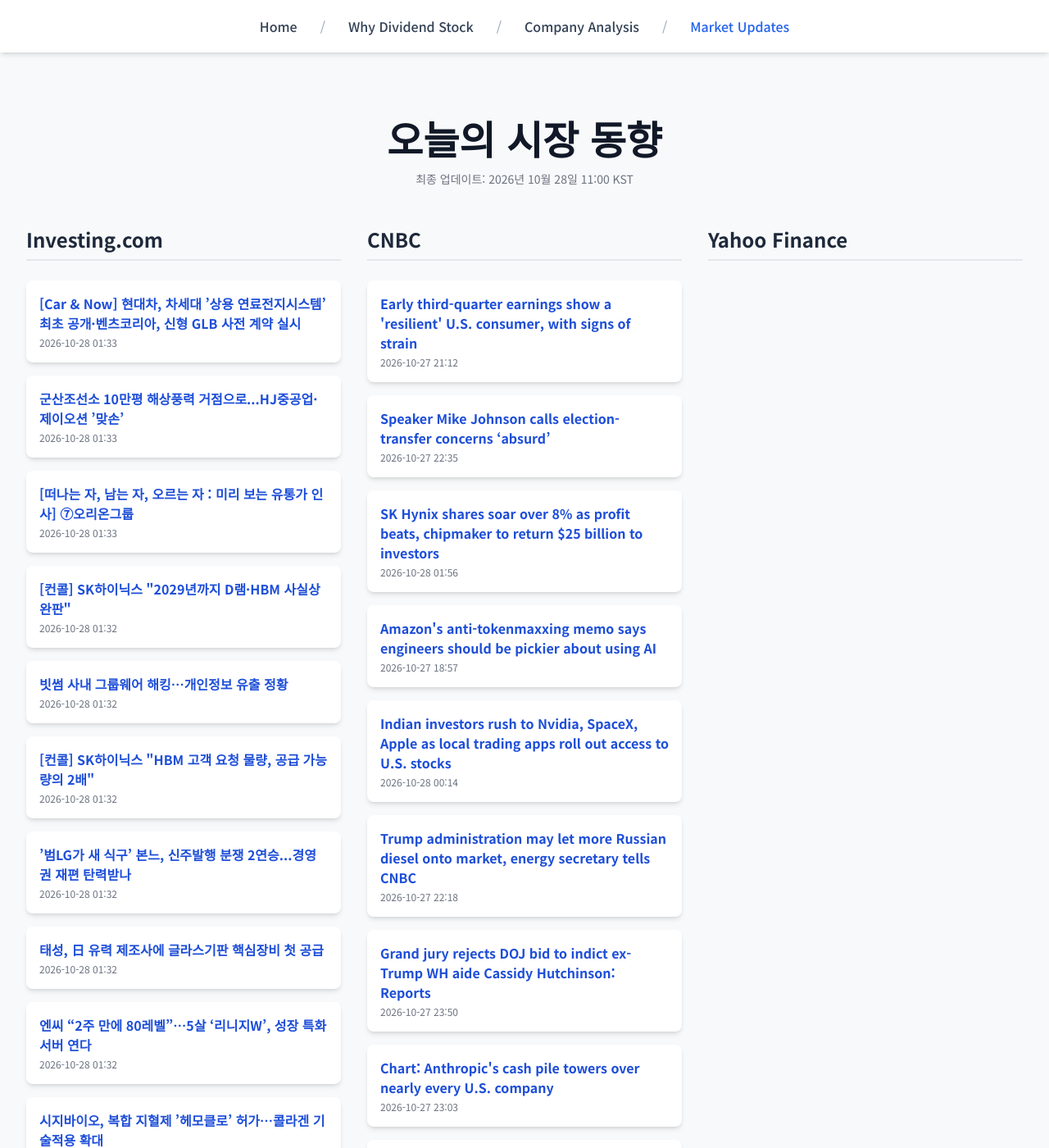
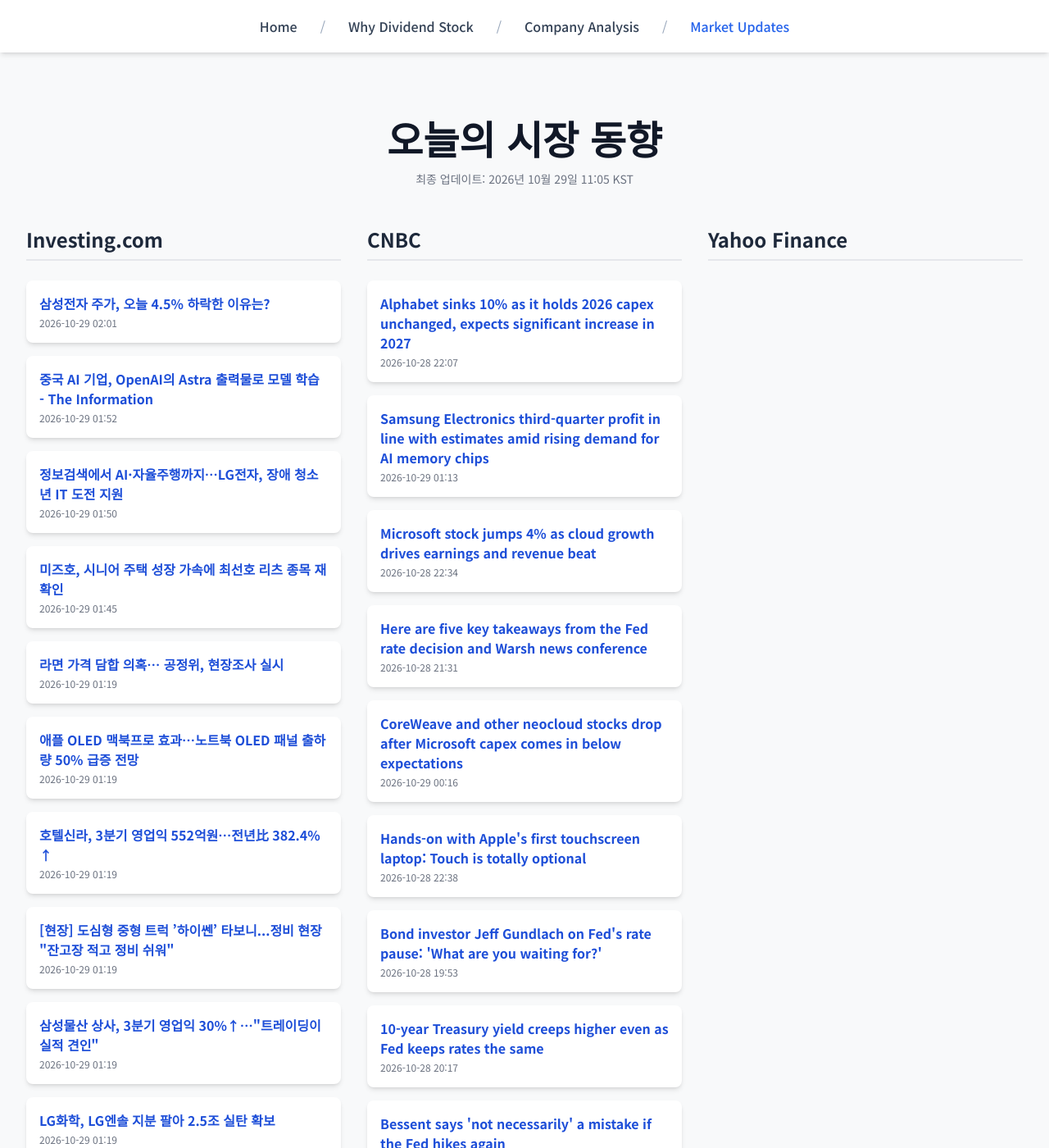
Before and after one commit to Kay-Hwang/my-company-analysis, a Jekyll site: the page built from market-updates.html, in a window 1280 px wide and 1400 px high. Shown: the whole window at 82% size. Built offline with Jekyll 4.4.1, drawn with Linux system fonts in a browser that asks for light colours; nearby versions of some CDN libraries; a script that is not in the unit is left out; some of the changed text lies outside the part shown.

Commit message:
Update daily data

```diff
--- a/_data/latest_data.json
+++ b/_data/latest_data.json
@@ -1,128 +1,128 @@
 {
-  "lastUpdated": "2026년 10월 28일 11:00 KST",
+  "lastUpdated": "2026년 10월 29일 11:05 KST",
   "news": {
     "investing": [
       {
-        "title": "[Car & Now] 현대차, 차세대 ’상용 연료전지시스템’ 최초 공개·벤츠코리아, 신형 GLB 사전 계약 실시",
-        "link": "https://kr.investing.com/news/stock-market-news/article-2144629",
-        "pubDate": "2026-10-28 01:33:10",
-        "summary": "[Car & Now] 현대차, 차세대 ’상용 연료전지시스템’ 최초 공개·벤츠코리아, 신형 GLB 사전 계약 실시"
+        "title": "삼성전자 주가, 오늘 4.5% 하락한 이유는?",
+        "link": "https://kr.investing.com/news/stock-market-news/article-93CH-2147411",
+        "pubDate": "2026-10-29 02:01:50",
+        "summary": "삼성전자 주가, 오늘 4.5% 하락한 이유는?"
       },
       {
-        "title": "군산조선소 10만평 해상풍력 거점으로...HJ중공업·제이오션 ’맞손’",
-        "link": "https://kr.investing.com/news/stock-market-news/article-2144619",
-        "pubDate": "2026-10-28 01:33:05",
-        "summary": "군산조선소 10만평 해상풍력 거점으로...HJ중공업·제이오션 ’맞손’"
+        "title": "중국 AI 기업, OpenAI의 Astra 출력물로 모델 학습 - The Information",
+        "link": "https://kr.investing.com/news/stock-market-news/article-93CH-2147408",
+        "pubDate": "2026-10-29 01:52:32",
+        "summary": "중국 AI 기업, OpenAI의 Astra 출력물로 모델 학습 - The Information"
       },
       {
-        "title": "[떠나는 자, 남는 자, 오르는 자 : 미리 보는 유통가 인사] ⑦오리온그룹",
-        "link": "https://kr.investing.com/news/stock-market-news/article-2144620",
-        "pubDate": "2026-10-28 01:33:03",
-        "summary": "[떠나는 자, 남는 자, 오르는 자 : 미리 보는 유통가 인사] ⑦오리온그룹"
+        "title": "정보검색에서 AI·자율주행까지…LG전자, 장애 청소년 IT 도전 지원",
+        "link": "https://kr.investing.com/news/stock-market-news/article-2147407",
+        "pubDate": "2026-10-29 01:50:08",
+        "summary": "정보검색에서 AI·자율주행까지…LG전자, 장애 청소년 IT 도전 지원"
       },
       {
-        "title": "[컨콜] SK하이닉스 \"2029년까지 D램·HBM 사실상 완판\"",
-        "link": "https://kr.investing.com/news/stock-market-news/article-2144627",
-        "pubDate": "2026-10-28 01:32:58",
-        "summary": "[컨콜] SK하이닉스 \"2029년까지 D램·HBM 사실상 완판\""
+        "title": "미즈호, 시니어 주택 성장 가속에 최선호 리츠 종목 재확인",
+        "link": "https://kr.investing.com/news/stock-market-news/article-2147402",
+        "pubDate": "2026-10-29 01:45:19",
+        "summary": "미즈호, 시니어 주택 성장 가속에 최선호 리츠 종목 재확인"
       },
       {
-        "title": "빗썸 사내 그룹웨어 해킹…개인정보 유출 정황",
-        "link": "https://kr.investing.com/news/stock-market-news/article-2144622",
-        "pubDate": "2026-10-28 01:32:58",
-        "summary": "빗썸 사내 그룹웨어 해킹…개인정보 유출 정황"
+        "title": "라면 가격 담합 의혹… 공정위, 현장조사 실시",
+        "link": "https://kr.investing.com/news/stock-market-news/article-2147385",
+        "pubDate": "2026-10-29 01:19:23",
+        "summary": "라면 가격 담합 의혹… 공정위, 현장조사 실시"
       },
       {
-        "title": "[컨콜] SK하이닉스 \"HBM 고객 요청 물량, 공급 가능량의 2배\"",
-        "link": "https://kr.investing.com/news/stock-market-news/article-2144617",
-        "pubDate": "2026-10-28 01:32:57",
-        "summary": "[컨콜] SK하이닉스 \"HBM 고객 요청 물량, 공급 가능량의 2배\""
+        "title": "애플 OLED 맥북프로 효과…노트북 OLED 패널 출하량 50% 급증 전망",
+        "link": "https://kr.investing.com/news/stock-market-news/article-2147386",
+        "pubDate": "2026-10-29 01:19:23",
+        "summary": "애플 OLED 맥북프로 효과…노트북 OLED 패널 출하량 50% 급증 전망"
       },
       {
-        "title": "’범LG가 새 식구’ 본느, 신주발행 분쟁 2연승...경영권 재편 탄력받나",
-        "link": "https://kr.investing.com/news/stock-market-news/article-2144618",
-        "pubDate": "2026-10-28 01:32:55",
-        "summary": "’범LG가 새 식구’ 본느, 신주발행 분쟁 2연승...경영권 재편 탄력받나"
+        "title": "호텔신라, 3분기 영업익 552억원…전년比 382.4% ↑",
+        "link": "https://kr.investing.com/news/stock-market-news/article-2147387",
+        "pubDate": "2026-10-29 01:19:23",
+        "summary": "호텔신라, 3분기 영업익 552억원…전년比 382.4% ↑"
       },
       {
-        "title": "태성, 日 유력 제조사에 글라스기판 핵심장비 첫 공급",
-        "link": "https://kr.investing.com/news/stock-market-news/article-2144621",
-        "pubDate": "2026-10-28 01:32:55",
-        "summary": "태성, 日 유력 제조사에 글라스기판 핵심장비 첫 공급"
+        "title": "[현장] 도심형 중형 트럭 ’하이쎈’ 타보니...정비 현장 \"잔고장 적고 정비 쉬워\"",
+        "link": "https://kr.investing.com/news/stock-market-news/article-2147388",
+        "pubDate": "2026-10-29 01:19:23",
+        "summary": "[현장] 도심형 중형 트럭 ’하이쎈’ 타보니...정비 현장 \"잔고장 적고 정비 쉬워\""
       },
       {
-        "title": "엔씨 “2주 만에 80레벨”…5살 ‘리니지W’, 성장 특화 서버 연다",
-        "link": "https://kr.investing.com/news/stock-market-news/article-2144628",
-        "pubDate": "2026-10-28 01:32:54",
-        "summary": "엔씨 “2주 만에 80레벨”…5살 ‘리니지W’, 성장 특화 서버 연다"
+        "title": "삼성물산 상사, 3분기 영업익 30%↑…\"트레이딩이 실적 견인\"",
+        "link": "https://kr.investing.com/news/stock-market-news/article-2147389",
+        "pubDate": "2026-10-29 01:19:23",
+        "summary": "삼성물산 상사, 3분기 영업익 30%↑…\"트레이딩이 실적 견인\""
       },
       {
-        "title": "시지바이오, 복합 지혈제 ’헤모클로’ 허가…콜라겐 기술적용 확대",
-        "link": "https://kr.investing.com/news/stock-market-news/article-2144626",
-        "pubDate": "2026-10-28 01:32:50",
-        "summary": "시지바이오, 복합 지혈제 ’헤모클로’ 허가…콜라겐 기술적용 확대"
+        "title": "LG화학, LG엔솔 지분 팔아 2.5조 실탄 확보",
+        "link": "https://kr.investing.com/news/stock-market-news/article-2147390",
+        "pubDate": "2026-10-29 01:19:23",
+        "summary": "LG화학, LG엔솔 지분 팔아 2.5조 실탄 확보"
       }
     ],
     "cnbc": [
       {
-        "title": "Early third-quarter earnings show a 'resilient' U.S. consumer, with signs of strain",
-        "link": "https://www.cnbc.com/2026/10/27/q3-earnings-resilient-consumer.html",
-        "pubDate": "Tue, 27 Oct 2026 21:12:55 GMT",
-        "summary": "Companies from Royal Caribbean to Coca-Cola and UPS say they are seeing steady consumer spending despite high inflation."
+        "title": "Alphabet sinks 10% as it holds 2026 capex unchanged, expects significant increase in 2027",
+        "link": "https://www.cnbc.com/2026/10/28/alphabet-googl-earnings-q3-2026.html",
+        "pubDate": "Wed, 28 Oct 2026 22:07:17 GMT",
+        "summary": "Alphabet missed Q3 expectations on earnings and revenue, its first top-and-bottom-line miss in nearly four years."
       },
       {
-        "title": "Speaker Mike Johnson calls election-transfer concerns ‘absurd’",
-        "link": "https://www.cnbc.com/2026/10/27/speaker-johnson-peaceful-transfer-midterms.html",
-        "pubDate": "Tue, 27 Oct 2026 22:35:25 GMT",
-        "summary": "Democrats and voting rights groups have raised concerns that President Donald Trump and congressional Republicans could challenge election results if they lose."
+        "title": "Samsung Electronics third-quarter profit in line with estimates amid rising demand for AI memory chips",
+        "link": "https://www.cnbc.com/2026/10/29/samsung-electronics-third-quarter-earnings.html",
+        "pubDate": "Thu, 29 Oct 2026 01:13:47 GMT",
+        "summary": "Samsung Electronics reported third-quarter earnings on Thursday."
       },
       {
-        "title": "SK Hynix shares soar over 8% as profit beats, chipmaker to return $25 billion to investors",
-        "link": "https://www.cnbc.com/2026/10/28/sk-hynix-third-quarter-profit.html",
-        "pubDate": "Wed, 28 Oct 2026 01:56:59 GMT",
-        "summary": "Shares of South Korean chipmaker SK Hynix soared over 8% on Wednesday as third-quarter profit sharply beats estimates."
+        "title": "Microsoft stock jumps 4% as cloud growth drives earnings and revenue beat",
+        "link": "https://www.cnbc.com/2026/10/28/microsoft-msft-q1-earnings-report-2027.html",
+        "pubDate": "Wed, 28 Oct 2026 22:34:56 GMT",
+        "summary": "Microsoft reported better-than-expected results driven by 48% growth in Azure revenue."
       },
       {
-        "title": "Amazon's anti-tokenmaxxing memo says engineers should be pickier about using AI",
-        "link": "https://www.cnbc.com/2026/10/27/amazon-ai-coding-tokenmaxxing.html",
-        "pubDate": "Tue, 27 Oct 2026 18:57:45 GMT",
-        "summary": "Amazon has rapidly integrated AI across the e-commerce giant's sprawling business operations under CEO Andy Jassy."
+        "title": "Here are five key takeaways from the Fed rate decision and Warsh news conference",
+        "link": "https://www.cnbc.com/2026/10/28/fed-rate-decision-warsh-takeaways.html",
+        "pubDate": "Wed, 28 Oct 2026 21:31:46 GMT",
+        "summary": "Even though the interest-rate vote went as expected, there were a few surprises out of this week's Federal Open Market Committee meeting."
       },
       {
-        "title": "Indian investors rush to Nvidia, SpaceX, Apple as local trading apps roll out access to U.S. stocks",
-        "link": "https://www.cnbc.com/2026/10/28/india-us-stocks-retail-access.html",
-        "pubDate": "Wed, 28 Oct 2026 00:14:24 GMT",
-        "summary": "Major Indian brokerages are providing retail investors access to U.S. stocks at a time when the local market has been battered."
+        "title": "CoreWeave and other neocloud stocks drop after Microsoft capex comes in below expectations",
+        "link": "https://www.cnbc.com/2026/10/28/neocloud-stocks-drop-after-microsoft-revises-capex-down.html",
+        "pubDate": "Thu, 29 Oct 2026 00:16:39 GMT",
+        "summary": "Shares of CoreWeave, Nebius and IREN fell as Microsoft's lower-than-expected capex figure points to infrastructure partners taking longer to deliver capacity."
       },
       {
-        "title": "Trump administration may let more Russian diesel onto market, energy secretary tells CNBC",
-        "link": "https://www.cnbc.com/2026/10/27/trump-putin-zelenskyy-russia-ukraine-diesel.html",
-        "pubDate": "Tue, 27 Oct 2026 22:18:59 GMT",
-        "summary": "The diesel volumes in the Trump-Putin deal won't materially lower prices because the shipments are small compared to total demand, analysts say."
+        "title": "Hands-on with Apple's first touchscreen laptop: Touch is totally optional",
+        "link": "https://www.cnbc.com/2026/10/28/apple-touchscreen-macbook-pro-hands-on.html",
+        "pubDate": "Wed, 28 Oct 2026 22:38:41 GMT",
+        "summary": "Any button that can be clicked can also be touched."
       },
       {
-        "title": "Grand jury rejects DOJ bid to indict ex-Trump WH aide Cassidy Hutchinson: Reports",
-        "link": "https://www.cnbc.com/2026/10/27/cassidy-hutchinson-doj-grand-jury-trump.html",
-        "pubDate": "Tue, 27 Oct 2026 23:50:03 GMT",
-        "summary": "Prosecutors aimed to charge Cassidy Hutchinson over testimony about President Trump's conduct the day of the Jan. 6, 2021, U.S. Capitol riot by his supporters."
+        "title": "Bond investor Jeff Gundlach on Fed's rate pause: 'What are you waiting for?'",
+        "link": "https://www.cnbc.com/2026/10/28/bond-investor-jeff-gundlach-talks-feds-rate-pause-with-cnbc.html",
+        "pubDate": "Wed, 28 Oct 2026 19:53:50 GMT",
+        "summary": "The DoubleLine founder spoke with CNBC's \"Closing Bell\" on Wednesday after the Fed held interest rates steady."
       },
       {
-        "title": "Chart: Anthropic's cash pile towers over nearly every U.S. company",
-        "link": "https://www.cnbc.com/2026/10/27/anthropic-cash-investments-ipo.html",
-        "pubDate": "Tue, 27 Oct 2026 23:03:09 GMT",
-        "summary": "Anthropic's cash pile of $131.7 billion is more than every non-bank U.S. company except for Berkshire Hathaway and Alphabet."
+        "title": "10-year Treasury yield creeps higher even as Fed keeps rates the same",
+        "link": "https://www.cnbc.com/2026/10/28/us-treasurys-bonds-yields-federal-reserve.html",
+        "pubDate": "Wed, 28 Oct 2026 20:17:19 GMT",
+        "summary": "Treasury yields edged higher as traders await the Federal Reserve's latest monetary policy decision."
       },
       {
-        "title": "Anthropic's IPO could be 'speculative fiction' or a 'generational moment' — investors are split",
-        "link": "https://www.cnbc.com/2026/10/27/-anthropic-ipo-investors-growth-losses-s-1.html",
-        "pubDate": "Tue, 27 Oct 2026 17:26:34 GMT",
-        "summary": "Investors are digesting Anthropic's S-1 filing that the Securities and Exchange Commission released on Monday."
+        "title": "Bessent says 'not necessarily' a mistake if the Fed hikes again",
+        "link": "https://www.cnbc.com/2026/10/28/scott-bessent-interview.html",
+        "pubDate": "Wed, 28 Oct 2026 21:06:37 GMT",
+        "summary": "Treasury Secretary Scott Bessent joined CNBC for an interview on Oct. 28, 2026."
       },
       {
-        "title": "China and Russia are redrawing Arctic trade. Can Europe fight back?",
-        "link": "https://www.cnbc.com/2026/10/27/arctic-shipping-china-and-russia-expand-grip-can-europe-fight-back.html",
-        "pubDate": "Tue, 27 Oct 2026 01:24:28 GMT",
-        "summary": "China and Russia are tightening their grip on Arctic shipping routes, turning the rapidly warming region into a new geopolitical battleground with Europe."
+        "title": "DoorDash's deal to buy Instacart coming as early as Thursday morning, sources tell CNBC",
+        "link": "https://www.cnbc.com/2026/10/28/doordash-instacart-maplebear.html",
+        "pubDate": "Wed, 28 Oct 2026 23:17:17 GMT",
+        "summary": "Speculation of a deal has swirled since last week, and several outlets reported the acquisition could value Instacart at roughly $17 billion."
       }
     ],
     "yahoo": []
```
